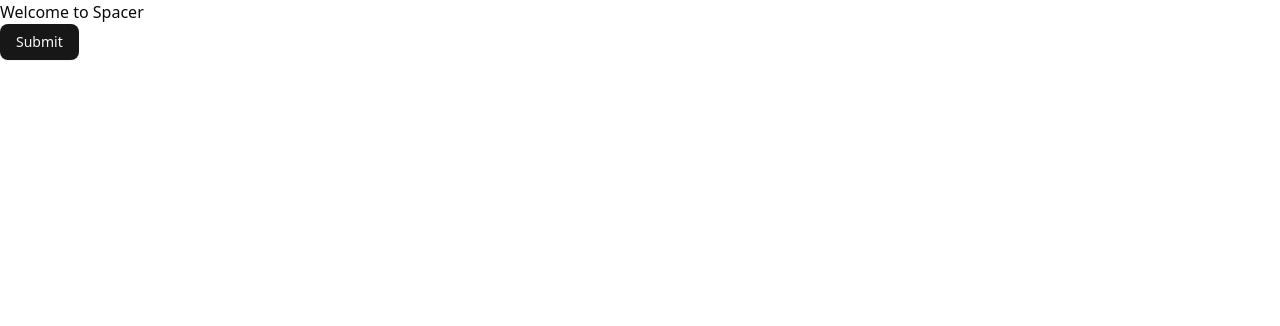
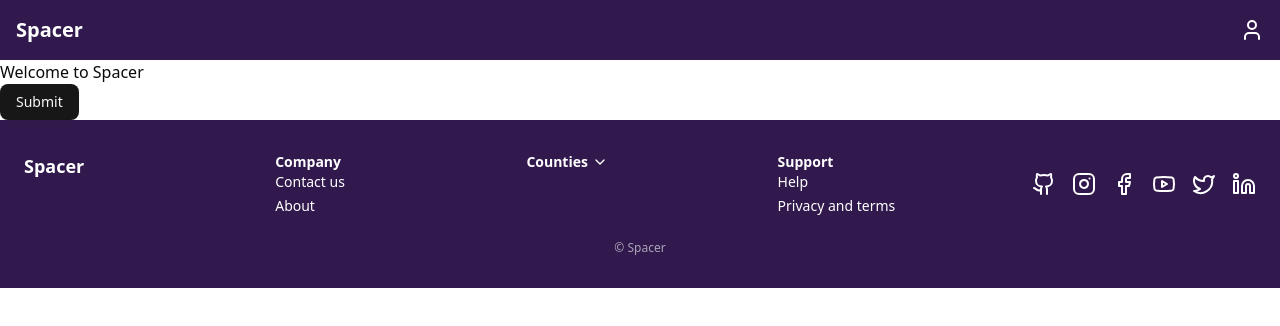
Before and after one commit to RobertHaji/spacer-frontend, a React (Vite) app: page / in a window 1280 px wide. Shown: the top 326 px of the page. Built offline with nearby package versions, Linux system fonts and the light colour scheme.

Commit message:
adds new changes

```diff
--- a/src/App.jsx
+++ b/src/App.jsx
@@ -2,12 +2,16 @@ import { useState } from "react";
 import reactLogo from "./assets/react.svg";
 import viteLogo from "/vite.svg";
 import { Button } from "./components/ui/button";
+import Header from "./components/ui/Header";
+import Footer from "./components/ui/Footer";
 
 function App() {
   return (
     <>
+      <Header />
       <h1>Welcome to Spacer</h1>
       <Button>Submit</Button>
+      <Footer />
     </>
   );
 }
```
